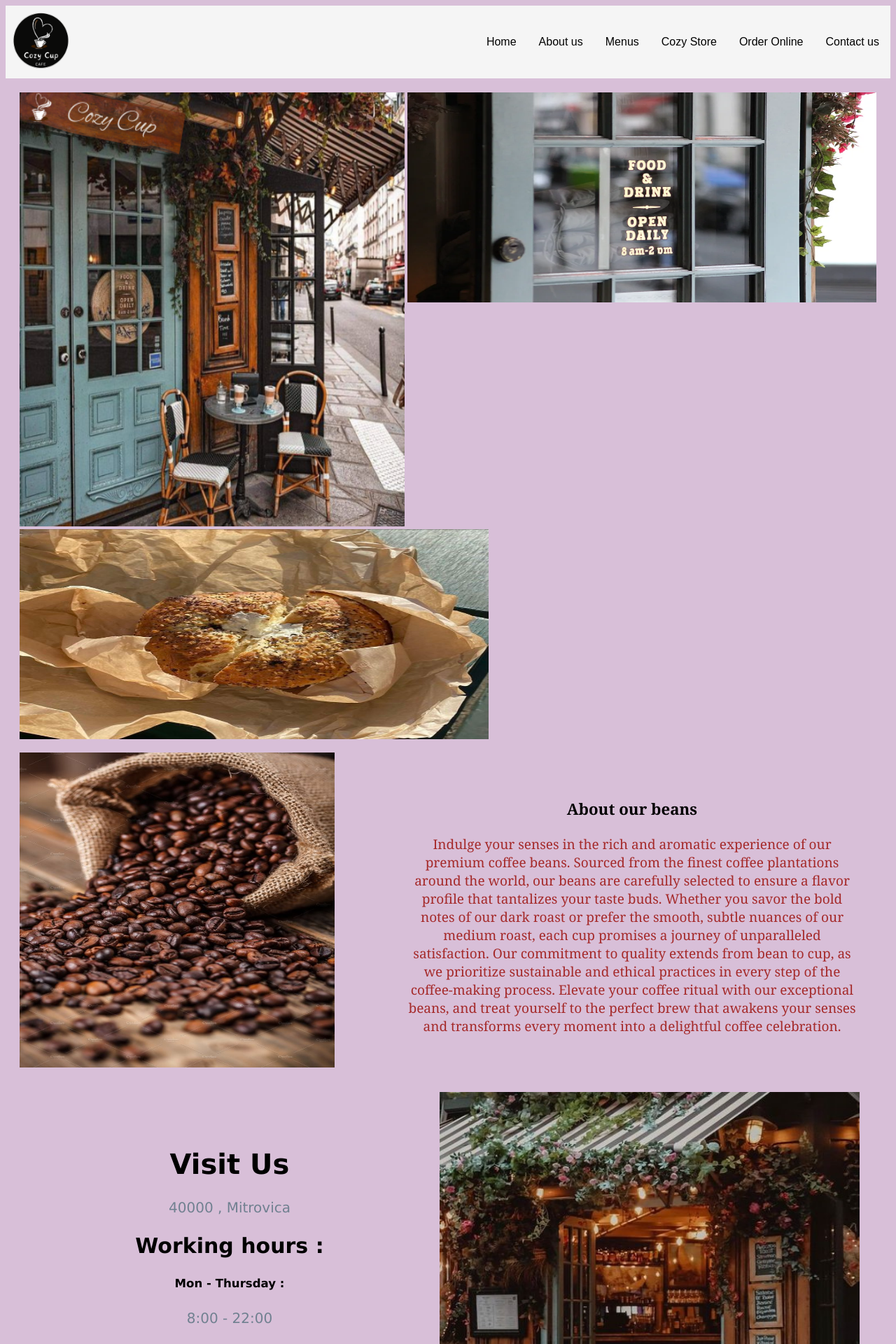
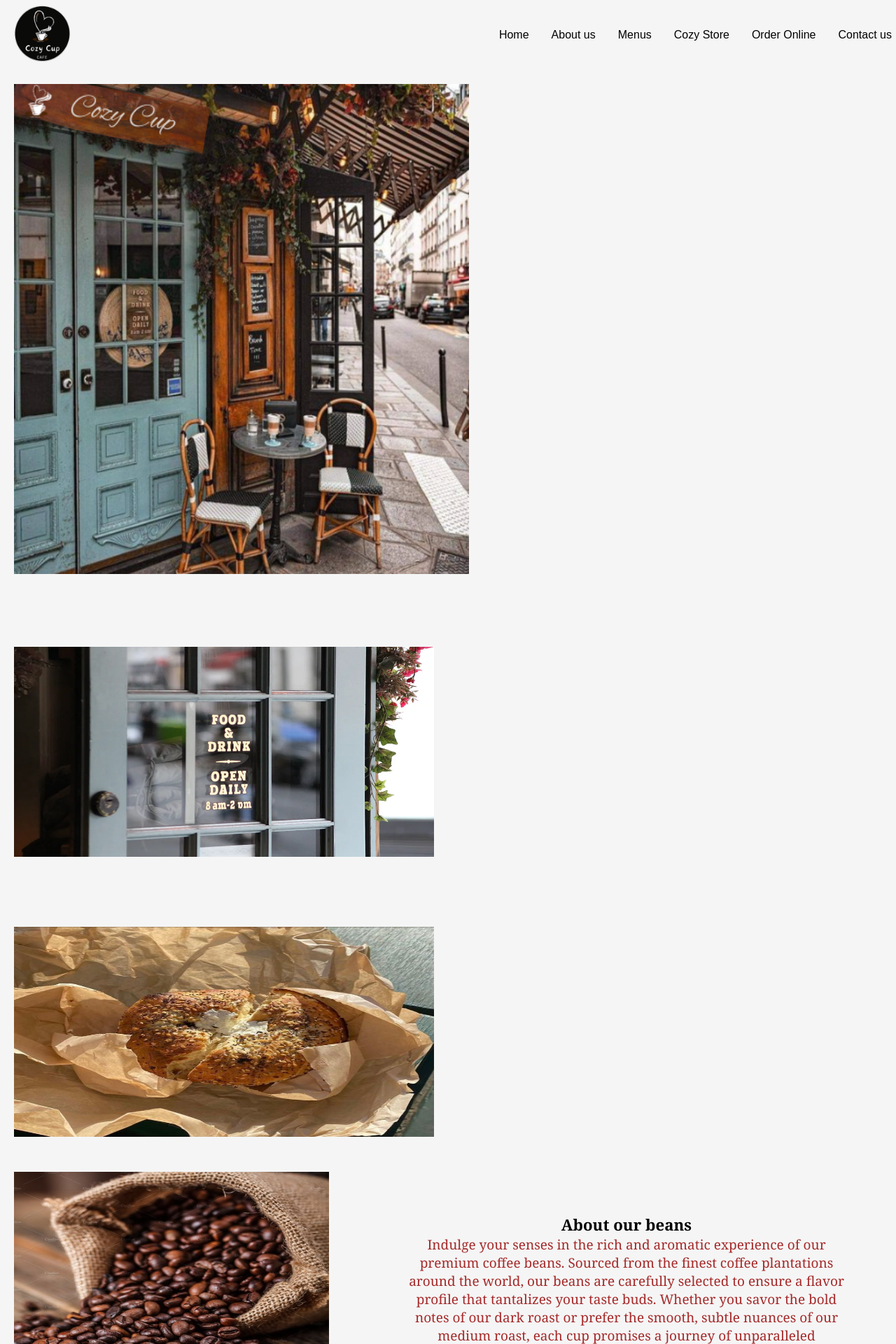
Before and after one commit to anisamustafa/Projekti-Web, a PHP site: page / in a window 1280 px wide. Shown: the top 1920 px of the page at 70% size. Run offline with PHP 8.4, Linux system fonts and the light colour scheme.

Commit message:
updated pages

```diff
--- a/index.html
+++ b/index.html
@@ -8,42 +8,40 @@
 </head>
 <body>
     <header class="header">
-        <a href="file:///C:/Users/maliq/OneDrive/Desktop/Projekti-Web/index.html#" class="logo">
+        <a href="index.html" class="logo">
             <img src="Photos/Logo for web.png" alt="Logo">
         </a>
-        <nav class="navbar" >
+        <nav>
            <ul>
-            <li><a href="file:///C:/Users/maliq/OneDrive/Desktop/Projekti-Web/index.html#">Home</a></li>
-            <li><a href="file:///C:/Users/maliq/OneDrive/Desktop/Projekti-Web/aboutUs.html">About us</a></li>
-            <li><a href="file:///C:/Users/maliq/OneDrive/Desktop/Projekti-Web/menus.html">Menus</a></li>
-            <li><a href="file:///C:/Users/maliq/OneDrive/Desktop/Projekti-Web/cozyStore.html">Cozy Store</a></li>
-            <li><a href="file:///C:/Users/maliq/OneDrive/Desktop/Projekti-Web/orderOnline.html">Order Online</a></li>
-            <li><a href="file:///C:/Users/maliq/OneDrive/Desktop/Projekti-Web/contactUs.html">Contact us</a></li>
+            <li><a href="index.html">Home</a></li>
+            <li><a href="aboutUs.html">About us</a></li>
+            <li><a href="menus.html">Menus</a></li>
+            <li><a href="cozyStore.html">Cozy Store</a></li>
+            <li><a href="orderOnline.html">Order Online</a></li>
+            <li><a href="contactUs.html">Contact us</a></li>
            </ul>
         </nav>
     </header>
 
     <main>
         <div class="firstpage">
-            <div class="rubrika">
+            <div class="home">
                 <a href="#" target="_self">
                     <img src="Photos/home.png" alt="Home"></a>
             </div>
-            <div class="rubrika1">
-                <a href="file:///C:/Users/maliq/OneDrive/Desktop/Projekti-Web/aboutUs.html" target="_self">
+            <div class="aboutus-menus">
+                <a href="aboutUs.html" target="_self">
                     <img src="Photos/aboutus.png" alt="About Us"></a>
+
+                <a href="menus.html" target="_self">
+                    <img src="Photos/menus.jpg" alt="Menus"></a>
             </div>
 
-            <div class="rubrika4">
-                <a href="file:///C:/Users/maliq/OneDrive/Desktop/Projekti-Web/menus.html" target="_self">
-                    <img src="Photos/menus.jpg" alt="Menus"></a>
+            <div class="cozystore">
+                <a href="cozyStore.html" target="_self">
+                    <img src="Photos/store.jpg" alt="Cozy Store"></a>
 
-            </div>
-
-            <div class="rubrika2">
-                <a href="file:///C:/Users/maliq/OneDrive/Desktop/Projekti-Web/cozyStore.html" target="_self">
-                    <img src="Photos/store.jpg" alt="Cozy Store"></a>
-                <div class="paragraf">
+            <div class="paragraf">
                     <h3>About our beans</h3>
                     <p>
                     Indulge your senses in the rich and aromatic experience of our premium coffee beans. Sourced from the finest coffee plantations around the world, our beans are carefully selected to ensure a flavor profile that tantalizes your taste buds. Whether you savor the bold notes of our dark roast or prefer the smooth, subtle nuances of our medium roast, each cup promises a journey of unparalleled satisfaction. Our commitment to quality extends from bean to cup, as we prioritize sustainable and ethical practices in every step of the coffee-making process. Elevate your coffee ritual with our exceptional beans, and treat yourself to the perfect brew that awakens your senses and transforms every moment into a delightful coffee celebration.
@@ -51,24 +49,32 @@
                 </div>
             </div>
 
-            <div class="rubrika3">
-                <a href="file:///C:/Users/maliq/OneDrive/Desktop/Projekti-Web/contactUs.html" target="_self">
+            <div class="contactus">
+                <a href="contactUs.html" target="_self">
                     <img src="Photos/contactus.jpg" alt="Contact Us"></a>
                 <div class="paragraf1">
 
                     <h1>Visit Us</h1>
                     <p>40000 , Mitrovica </p>
-                    <h2>Working hours : </h2>
-                    <h5> Mon - Thursday : </h5>
+                    <h2>Working hours  </h2>
+                    <h5> Mon - Thursday  </h5>
                     <p> 8:00 - 22:00 </p>
                     <h5>Friday - Sunday </h5>
                     <p>8:00 - 00:00</p>
                 </div>
             </div>
         </div>
+
+        <div class="end-talk">
+            <h1>We take a simplistic approach to our coffee</h1>
+            <p>Craft-roasted beans, sustainable practices, ethical goals, innovative partnerships, community passions, dedicated to detail, wicked sense of humor.</p>
+        </div>
+
     </main>
 
-</body>
+
+
+
     <footer>
         <div class="footeri">
             <hr>
@@ -86,4 +92,6 @@
 
         </div>
     </footer>
-</html>
+</body>
+
+ </html>
--- a/style.css
+++ b/style.css
@@ -1,29 +1,42 @@
+*{
+    padding: 0;
+    margin: 0;
+}
 body{
-    background-color: thistle;
+    padding: 0;
+    margin: 0;
+    background-color: whitesmoke;
     font-family: 'Arial', sans-serif;
-
-    padding: 5;
-
 }
 
 .header{
+    position: fixed;
+    width: 100%;
+    height : 80px;
+    left: 0;
+    top: 0;
+    padding: 10px ;
     background-color: whitesmoke;
     display: flex;
     justify-content: space-between;
     align-items: center;
+
 }
 .logo img{
+    align-items: flex-start;
     height: 100px;
     width: 100px;
 }
-.navbar{
-    margin-top: 0px;
+nav{
+
+    margin : 0;
+    padding : 0;
 }
 ul{
     list-style: none;
     margin: 0;
     padding: 0;
-    overflow: hidden;
+    overflow: visible;
 }
 li{
     float : left;
@@ -46,53 +59,34 @@ li a:hover {
     margin: 20px;
 }
 
-.rubrika img {
-    align-items: left;
-    height: 620px;
-    width: 550px;
+.home img{
+    margin-top: 100px;
+    width: 650px;
+    height: 700px;
+    align-self: start;
 
 }
 
-.rubrika4 {
-    position: relative;
-    width: 100%;
-    max-width: 600px;
-  }
+.aboutus-menus img{
+    width: 600px;
+    margin-top: 100px;
+    height: 300px;
+    align-items: right;
+    display: block;
 
-  .rubrika4 img {
-    width: 100%;
-    height: auto;
-    display: block;
-  }
-
-  .text-overlay {
-    position: absolute;
-    top: 50%;
-    transform: translate(-50%, -50%);
-    color: black;
-    text-align: center;
-    font-size: 24px;
-  }
-
-.rubrika1 img , .rubrika4 img {
-    margin-bottom :14px;
-    height: 300px;
-    width: 670px;
-    align-items: right;
 }
 
-.rubrika2 img {
+.cozystore img {
     height: 450px;
     width: 450px;
-    margin-top: 5px;
+    margin-top: 50px;
     margin-right: 100px ;
 }
-
 
 .paragraf h3 {
     color: black;
     text-align: center;
-    margin-top: 50px;
+    margin-top: 90px;
 }
 
 .paragraf {
@@ -106,10 +100,10 @@ li a:hover {
     color: brown;
 }
 
-.rubrika3 img{
+.contactus img{
     float: right;
-    margin-top: 20px;
-    width: 600px;
+    margin-top: 50px;
+    width: 700px;
     height: 600px;
 
 }
@@ -126,19 +120,35 @@ li a:hover {
 }
 
 .paragraf1{
-    margin-top: 50px;
+    margin-top: 150px;
     width: 600px;
     height: 400px;
     text-align: center;
     float: left;
     font-family: 'Lucida Sans', 'Lucida Sans Regular', 'Lucida Grande', 'Lucida Sans Unicode', Geneva, Verdana, sans-serif;
-    font-size: 20px;
+    font-size: 22px;
     color: slategray;
 }
 footer{
     text-align: center;
     margin-top: 40px;
 }
+
+.footeri hr{
+    border: 1px solid black;
+    border-style: groove;
+}
+
+h1{
+    color: purple;
+
+}
+
+footer{
+    text-align: center;
+    margin-top: 40px;
+}
+
 .footeri hr{
     border: 1px solid black;
 }
@@ -147,11 +157,32 @@ footer{
     display: flexbox;
 
 }
+
 .footeri img{
+    border-radius: 20px;
     height: 40px;
     width: 40px;
 }
+
 h1{
     color: white;
 
 }
+.end-talk{
+    border: 1px solid black;
+    background-color: brown;
+
+}
+.end-talk h1{
+    margin-top: 70px;
+    text-align: center;
+    color: black;
+    font-size: 40px;
+}
+.end-talk p{
+    margin-top: 50px;
+    text-align: center;
+    color: darkgray;
+    font-size: 25px;
+    font-family: 'Trebuchet MS', 'Lucida Sans Unicode', 'Lucida Grande', 'Lucida Sans', Arial, sans-serif;
+}
```
Also changed, not shown: aboutUs.html (+17 -10 lines), contactUs.html (+7 -7 lines), cozyStore.html (+7 -7 lines), menus.html (+7 -7 lines), orderOnline.html (+10 -9 lines).
